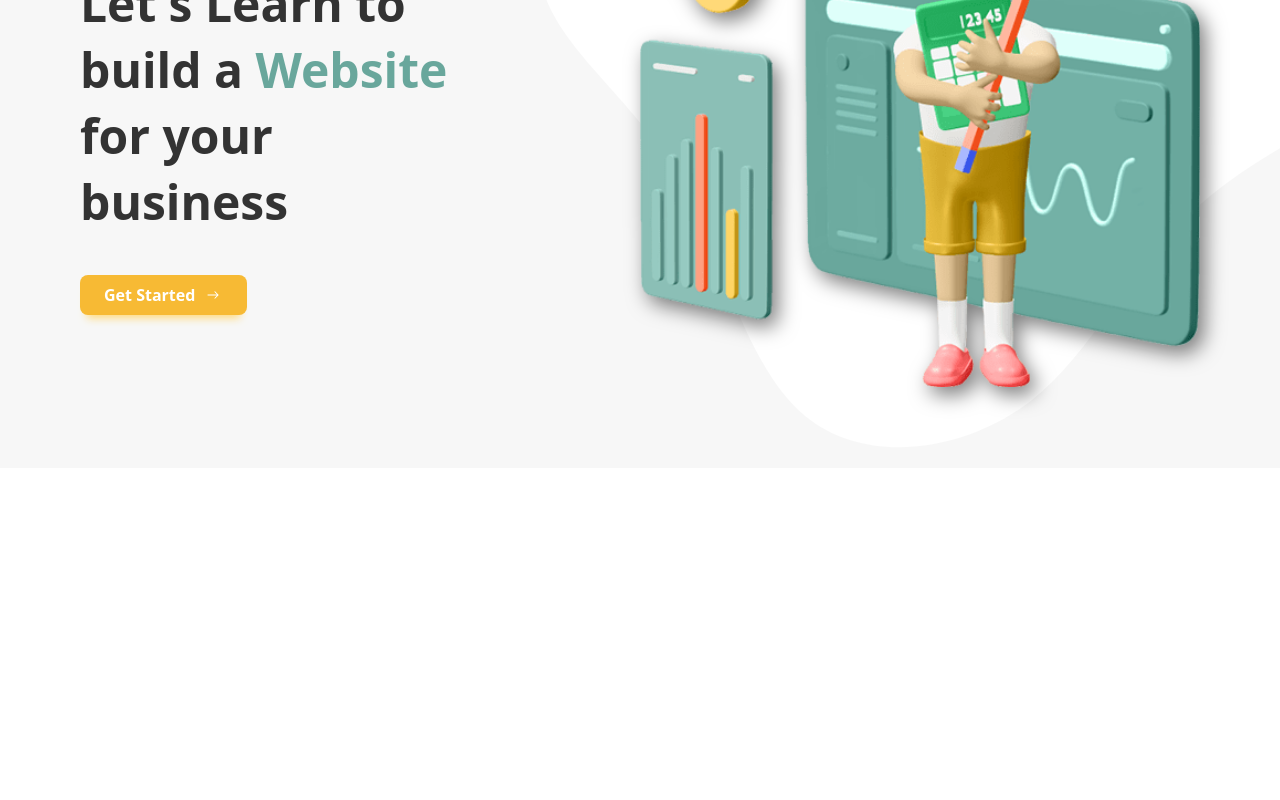
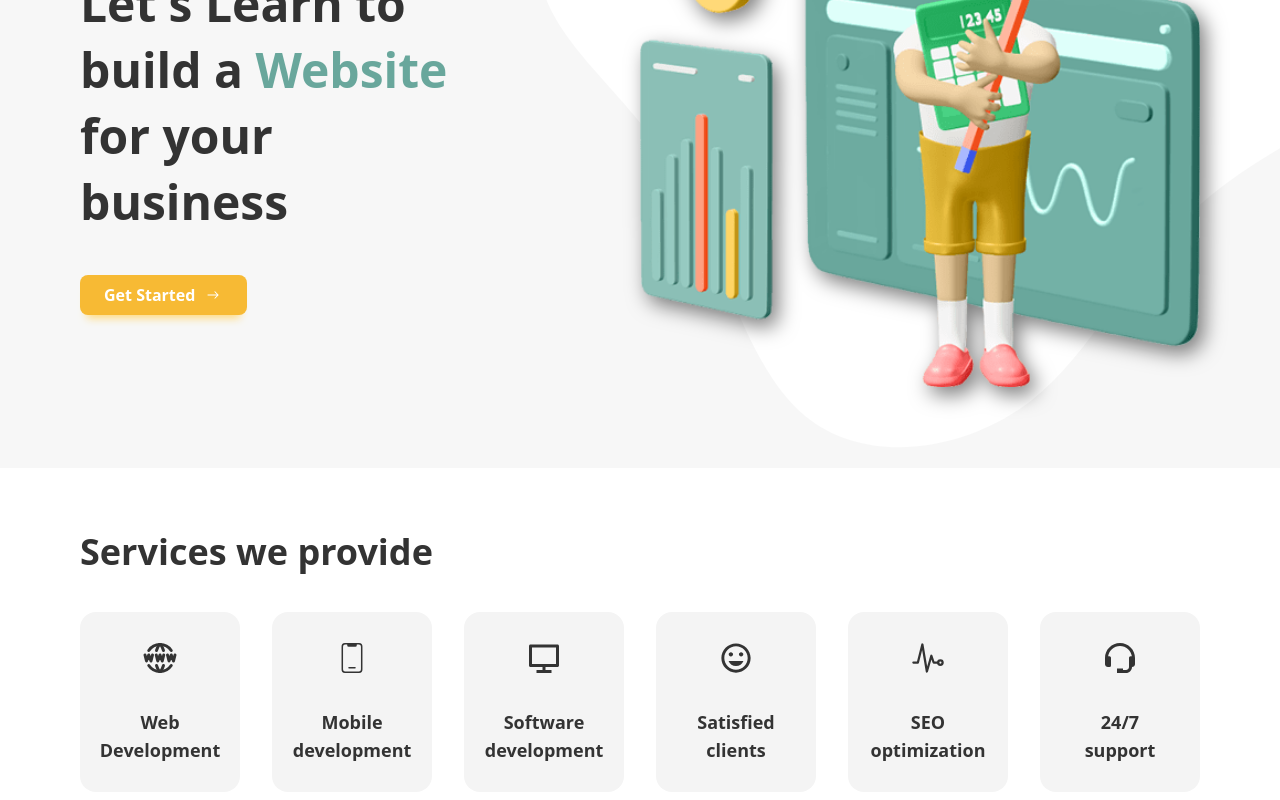
Before and after one commit to hooman-nourbakhsh/E-learningEducation-App, a React (Vite) app: page / in a window 1280 px wide. Shown: the part 302-1102 px from the top of the page. Before the commit the page ends 800 px from the top, so only its background shows below. Built offline with nearby package versions, Linux system fonts and the light colour scheme.

Commit message:
feat: :sparkles: I implemented the Services section
I created the Services component in src/components/Services.jsx with animated service cards using Framer Motion and react-icons, styled it with Tailwind CSS, and integrated it into src/App.jsx.

```diff
--- a/src/App.jsx
+++ b/src/App.jsx
@@ -1,9 +1,11 @@
 import Hero from "./components/Hero";
+import Services from "./components/Services";
 
 const App = () => {
   return (
     <main className="overflow-x-hidden bg-white text-dark">
       <Hero />
+      <Services />
     </main>
   );
 };
--- /dev/null
+++ b/src/components/Services.jsx
@@ -0,0 +1,98 @@
+import { RiComputerLine } from "react-icons/ri";
+import { CiMobile3 } from "react-icons/ci";
+import { TbWorldWww } from "react-icons/tb";
+import { IoMdHappy } from "react-icons/io";
+import { BiSupport } from "react-icons/bi";
+import { IoPulseOutline } from "react-icons/io5";
+import { motion } from "framer-motion";
+
+const ServicesData = [
+  {
+    id: 1,
+    title: "Web Development",
+    link: "#",
+    icon: <TbWorldWww />,
+    delay: 0.2,
+  },
+  {
+    id: 2,
+    title: "Mobile development",
+    link: "#",
+    icon: <CiMobile3 />,
+    delay: 0.3,
+  },
+  {
+    id: 3,
+    title: "Software development",
+    link: "#",
+    icon: <RiComputerLine />,
+    delay: 0.4,
+  },
+  {
+    id: 4,
+    title: "Satisfied clients",
+    link: "#",
+    icon: <IoMdHappy />,
+    delay: 0.5,
+  },
+  {
+    id: 5,
+    title: "SEO optimization",
+    link: "#",
+    icon: <IoPulseOutline />,
+    delay: 0.6,
+  },
+  {
+    id: 6,
+    title: "24/7 support",
+    link: "#",
+    icon: <BiSupport />,
+    delay: 0.7,
+  },
+];
+
+const SlideLeft = (delay) => {
+  return {
+    initial: {
+      opactity: 0,
+      x: 50,
+    },
+    animate: {
+      opactity: 1,
+      x: 0,
+      transition: {
+        type: "spring",
+        stiffness: 100,
+        duration: 0.3,
+        delay: delay,
+        ease: "easeInOut",
+      },
+    },
+  };
+};
+
+const Services = () => {
+  return (
+    <section className="bg-white">
+      <div className="container pb-14 pt-16">
+        <h1 className="text-4xl font-bold text-left pb-10">Services we provide</h1>
+        <div className="grid grid-cols-2 sm:grid-cols-3 md:grid-cols-6 gap-8">
+          {ServicesData.map((service) => (
+            <motion.div
+              variants={SlideLeft(service.delay)}
+              initial="initial"
+              whileInView={"animate"}
+              viewport={{ once: true }}
+              key={service.id}
+              className="bg-[#f4f4f4] rounded-2xl flex flex-col gap-4 items-center justify-center p-4 py-7 hover:bg-white hover:scale-110 duration-300 hover:shadow-2xl ">
+              <div className="text-4xl mb-4">{service.icon}</div>
+              <h1 className="text-lg font-semibold text-center px-3">{service.title}</h1>
+            </motion.div>
+          ))}
+        </div>
+      </div>
+    </section>
+  );
+};
+
+export default Services;
```
